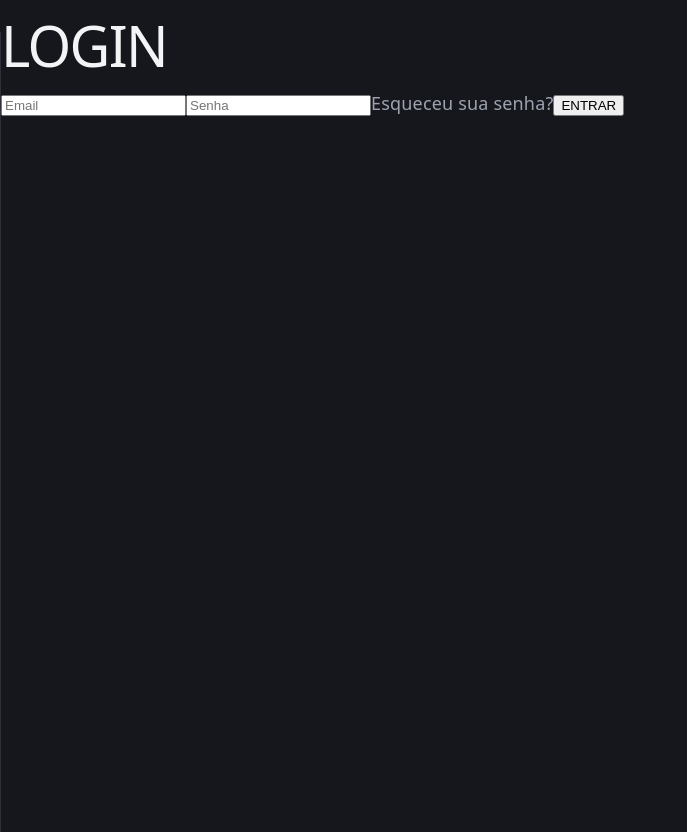
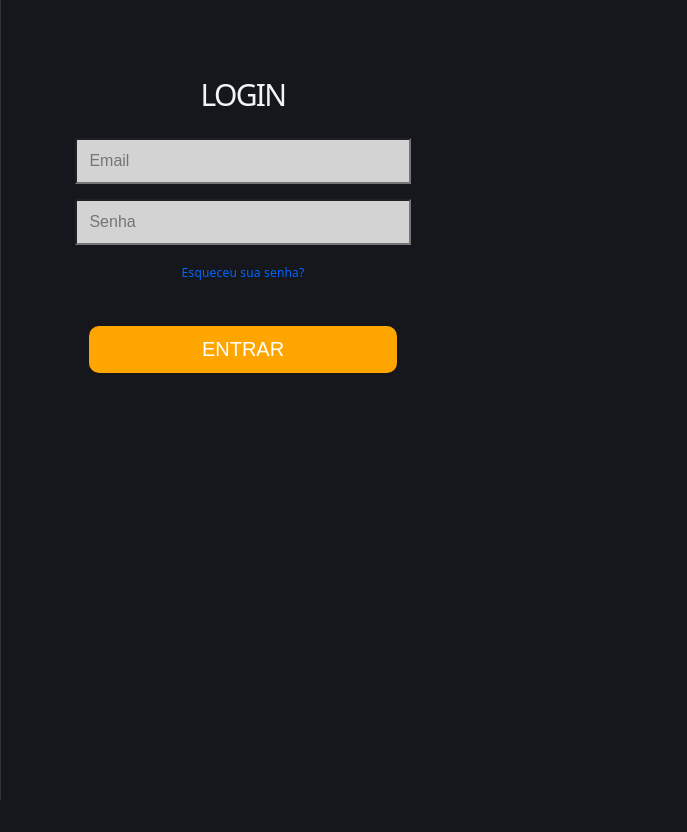
Before and after one commit to PomoHistoria/PomoHistoria, a React (Vite) app in the folder frontend/pomohistoria/: page / in a window 1280 px wide. Shown: the whole page, without its empty margins (0-687 px from the left). After the commit the page ends 800 px from the top, so only its background shows below. Built offline with nearby package versions, Linux system fonts and the light colour scheme.

Commit message:
Mudanças no App.css
CSS das mudanças do App.tsx

```diff
--- a/frontend/pomohistoria/src/App.css
+++ b/frontend/pomohistoria/src/App.css
@@ -0,0 +1,36 @@
+.container-login {
+  width: 30%;
+  padding: 50px;
+  text-align: center;
+}
+
+.container-login h1 {
+  font-size: 30px;
+  margin-bottom: 30px;
+}
+
+.container-login input {
+  width: 80%;
+  padding: 12px;
+  margin-bottom: 15px;
+  background-color: rgb(211, 211, 211);
+  border: 5%;
+  font-size: 16px;
+}
+
+.container-login a {
+  display: block;
+  margin-bottom: 40px;
+  font-size: 12px;
+  color: rgb(0, 102, 255);
+}
+
+.container-login button {
+  width: 80%;
+  padding: 12px;
+  background-color: orange;
+  color: white;
+  border: none;
+  font-size: 20px;
+  border-radius: 10px;
+}
```
